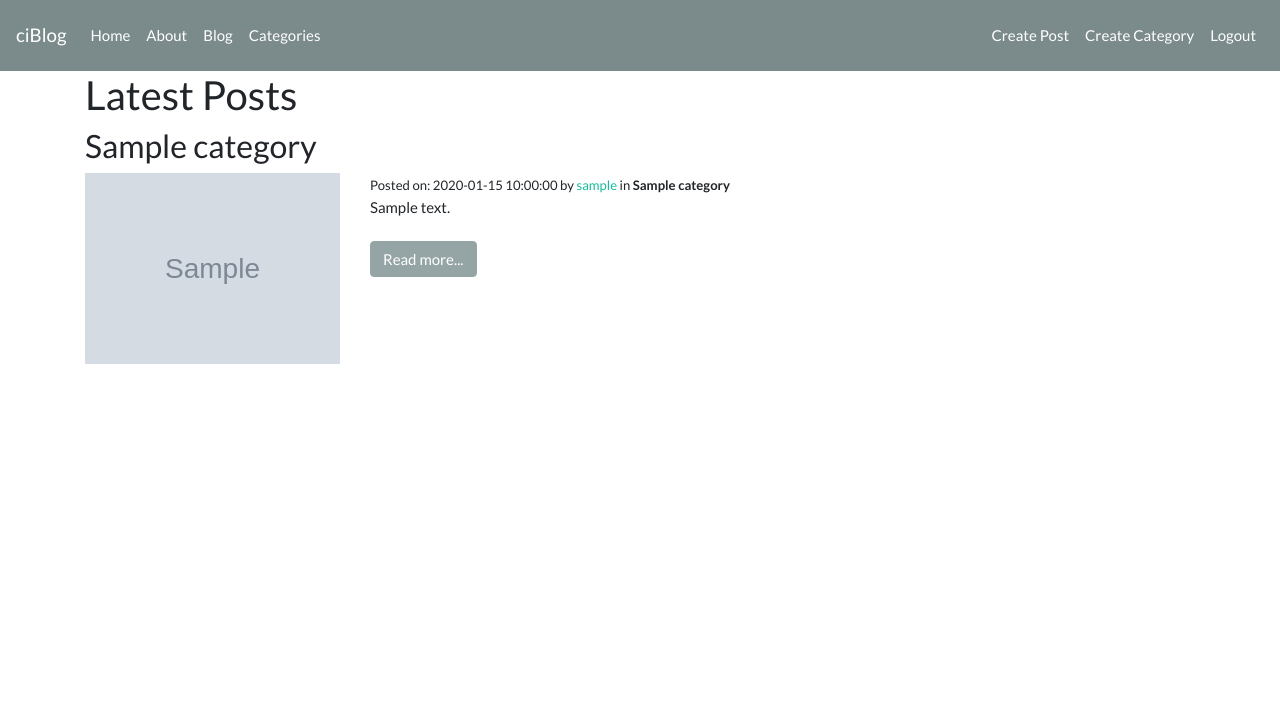
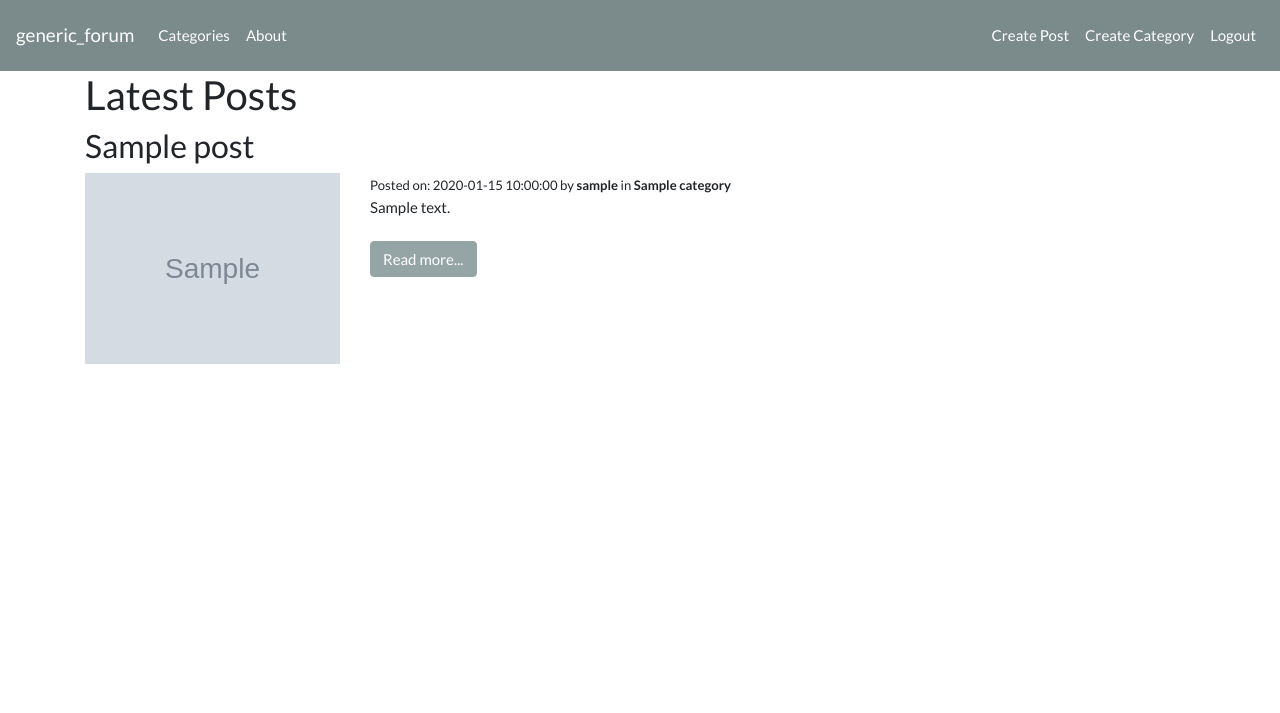
Before and after one commit to dephil29/ciblog, a CodeIgniter app: page /ciblog/posts in a window 1280 px wide. Shown: the top 713 px of the page. Run offline with CodeIgniter, Linux system fonts and the light colour scheme; the visitor is signed in with stand-in values (Sample User, id 1); tables that the repository leaves empty or names only in its code hold one stand-in row (values such as "Sample post"); grey boxes marked "Sample" are stand-in pictures; some libraries are stand-ins or nearby versions.

Commit message:
fixed time, added username on post index on main post page and by category, changed name again, minor css changes, added file upload to edit page but still need to make it work

```diff
--- a/application/controllers/Pages.php
+++ b/application/controllers/Pages.php
@@ -1,7 +1,8 @@
 <?php
   class Pages extends CI_Controller{
-    public function view($page = 'home'){
+    public function view($page = '/posts'){
       if(!file_exists(APPPATH.'views/pages/'.$page.'.php')){
+        redirect('/posts');
         show_404();
       }
 
--- a/application/controllers/Posts.php
+++ b/application/controllers/Posts.php
@@ -4,7 +4,7 @@
       // Pagination config
       $config['base_url'] = base_url() . 'posts/index/' ;
       $config['total_rows'] = $this->db->count_all('posts');
-      $config['per_page'] = 20;
+      $config['per_page'] = 10;
       $config['uri_segment'] = 3;
       $config['attributes'] = array('class' => 'pagination-link');
 
@@ -41,13 +41,10 @@
       if(!$this->session->userdata('logged_in')){
         redirect('users/login');
       }
-
       $data['title'] = 'Create Post';
       $data['categories'] = $this->post_model->get_categories();
-
       $this->form_validation->set_rules('title', 'Title', 'required');
       $this->form_validation->set_rules('body', 'Body', 'required');
-
       if($this->form_validation->run() === FALSE){
         $this->load->view('templates/header');
         $this->load->view('posts/create', $data);
@@ -55,12 +52,7 @@
       }else{
         $config['upload_path'] = 'C:/xampp/htdocs/ciblog/assets/images/posts/';
         $config['allowed_types'] = 'gif|jpg|png';
-        // $config['max_size'] = '2048';
-        // $config['max_width'] = '500';
-        // $config['max_height'] = '500';
-
         $this->load->library('upload', $config);
-
         if(!$this->upload->do_upload()){
           $errors = array('error' => $this->upload->display_errors());
           $post_image = 'noimage.jpg';
@@ -68,12 +60,10 @@
           $data = array('upload_data' => $this->upload->data());
           $post_image = $_FILES['userfile']['name'];
         }
-
         $this->post_model->create_post($post_image);
         $this->session->set_flashdata('post_created', 'Your post has been created');
         redirect('posts');
       }
-
     }
 
     public function delete($id){
@@ -111,11 +101,21 @@
     }
 
     public function update(){
-      // Check login
       if(!$this->session->userdata('logged_in')){
         redirect('users/login');
+      }else{
+        $config['upload_path'] = 'C:/xampp/htdocs/ciblog/assets/images/posts/';
+        $config['allowed_types'] = 'gif|jpg|png';
+        $this->load->library('upload', $config);
+        if(!$this->upload->do_upload()){
+          $errors = array('error' => $this->upload->display_errors());
+          $post_image = 'noimage.jpg';
+        }else{
+          $data = array('upload_data' => $this->upload->data());
+          $post_image = $_FILES['userfile']['name'];
+        }
       }
-      $this->post_model->update_post();
+      $this->post_model->update_post($post_image);
       $this->session->set_flashdata('post_updated', 'Your post has been updated');
       redirect('posts');
     }
--- a/application/models/Post_model.php
+++ b/application/models/Post_model.php
@@ -9,13 +9,36 @@
         $this->db->limit($limit, $offset);
       }
 
+      // ORIGINAL, DO NOT EDIT FURTHER, EDIT IS DIRECTLY BELOW
+      // if($slug === FALSE){
+      //   $this->db->order_by('posts.id', 'DESC');
+      //   $this->db->join('users', 'users.id = posts.user_id');
+      //   $this->db->join('categories', 'categories.id = posts.category_id');
+      //   $query = $this->db->get('posts');
+      //   return $query->result_array();
+      // }
+
       if($slug === FALSE){
         $this->db->order_by('posts.id', 'DESC');
+        $this->db->select('
+          posts.title,
+          posts.post_image,
+          posts.created_at as pca,
+          posts.body,
+          posts.slug,
+          users.username as username,
+          categories.name as cat_name
+        ');
+        $this->db->from('posts');
+        $this->db->join('categories', 'categories.id = posts.category_id');
         $this->db->join('users', 'users.id = posts.user_id');
-        $this->db->join('categories', 'categories.id = posts.category_id');
-        $query = $this->db->get('posts');
+        // $this->db->where('posts.id', $post_id);
+
+        $query = $this->db->get();
         return $query->result_array();
       }
+
+      // END EDIT
 
       $query = $this->db->get_where('posts', array('slug' => $slug));
       return $query->row_array();
@@ -42,14 +65,15 @@
       return true;
     }
 
-    public function update_post(){
+    public function update_post($post_image){
       $slug = url_title($this->input->post('title'));
 
       $data = array(
         'title' => $this->input->post('title'),
         'slug' => $slug,
         'body' => $this->input->post('body'),
-        'category_id' => $this->input->post('category_id')
+        'category_id' => $this->input->post('category_id'),
+        'post_image' => $post_image
       );
 
       $this->db->where('id', $this->input->post('id'));
@@ -61,11 +85,33 @@
       $query = $this->db->get('categories');
       return $query->result_array();
     }
+    // ORIGINAL, DO NOT EDIT
+    // public function get_posts_by_category($category_id){
+    //   $this->db->order_by('posts.id', 'DESC');
+    //   $this->db->join('categories', 'categories.id = posts.category_id');
+    //   $query = $this->db->get_where('posts', array('category_id' => $category_id));
+    //   return $query->result_array();
+    // }
+
+    // EDIT
 
     public function get_posts_by_category($category_id){
       $this->db->order_by('posts.id', 'DESC');
+      $this->db->select('
+        posts.title,
+        posts.post_image,
+        posts.created_at as pca,
+        posts.body,
+        posts.slug,
+        users.username as username,
+        categories.name as cat_name
+      ');
+      $this->db->from('posts');
       $this->db->join('categories', 'categories.id = posts.category_id');
-      $query = $this->db->get_where('posts', array('category_id' => $category_id));
+      $this->db->join('users', 'users.id = posts.user_id');
+      $query = $this->db->get_where($this, array('category_id' => $category_id));
       return $query->result_array();
     }
+
+    // END EDIT
   }
--- a/application/views/pages/about.php
+++ b/application/views/pages/about.php
@@ -1,2 +1,2 @@
 <h2><?= $title ?></h2>
-<p>This is ciBlog 1.0</p>
+<p>This is a project to help me get familiar with PHP. It is from <a href="https://www.youtube.com/watch?v=I752ofYu7ag&list=PLillGF-RfqbaP_71rOyChhjeK1swokUIS">this youtube series</a>.</p>
--- a/application/views/posts/edit.php
+++ b/application/views/posts/edit.php
@@ -21,5 +21,9 @@
       <?php endforeach; ?>
     </select>
   </div>
+  <div class="form-group">
+    <label>Upload Image</label>
+    <input type="file" name="userfile" size="20">
+  </div>
   <button type="submit" class="btn btn-secondary">Submit</button>
 </form>
--- a/application/views/posts/index.php
+++ b/application/views/posts/index.php
@@ -6,7 +6,11 @@
       <img class="thumb" src="<?php echo site_url(); ?>assets/images/posts/<?php echo $post['post_image']; ?>" alt="">
     </div>
     <div class="col-md-9">
-      <small>Posted on: <?php echo $post['created_at']; ?> by <a href="<?php echo site_url('/users/' . $post['username']); ?>"><?php echo $post['username']; ?></a> in <strong><?php echo $post['name']; ?></strong></small>
+      <small>
+        Posted on: <?php echo $post['pca']; ?>
+        by <strong><?php echo $post['username']; ?></strong>
+        in <strong><?php echo $post['cat_name']; ?></strong>
+      </small>
       <br>
       <?php echo word_limiter($post['body'], 50); ?>
       <br><br>
--- a/application/views/templates/footer.php
+++ b/application/views/templates/footer.php
@@ -1,6 +1,8 @@
-</div>
-<script>
-  CKEDITOR.replace('editor1');
-</script>
-</body>
+    </div>
+    <script>
+      CKEDITOR.replace('editor1');
+    </script>
+    <script src="https://code.jquery.com/jquery-3.3.1.min.js"></script>
+    <script src="https://maxcdn.bootstrapcdn.com/bootstrap/4.0.0/js/bootstrap.min.js"></script>
+  </body>
 </html>
--- a/application/views/templates/header.php
+++ b/application/views/templates/header.php
@@ -11,21 +11,17 @@
 </head>
 <body>
 <nav class="navbar navbar-expand-lg navbar-dark bg-dark">
-  <a class="navbar-brand" href="<?php echo base_url(); ?>">ciBlog</a>
-
+  <a class="navbar-brand" href="<?php echo base_url(); ?>">generic_forum</a>
+  <button class="navbar-toggler" type="button" data-toggle="collapse" data-target="#navbarColor02" aria-controls="navbarColor02" aria-expanded="false" aria-label="Toggle navigation">
+    <span class="navbar-toggler-icon"></span>
+  </button>
   <div class="collapse navbar-collapse" id="navbarColor02">
     <ul class="navbar-nav mr-auto">
       <li class="nav-item">
-        <a class="nav-link" href="<?php echo base_url(); ?>">Home <span class="sr-only">(current)</span></a>
+        <a class="nav-link" href="<?php echo base_url(); ?>categories">Categories</a>
       </li>
       <li class="nav-item">
         <a class="nav-link" href="<?php echo base_url(); ?>about">About</a>
-      </li>
-      <li class="nav-item">
-        <a class="nav-link" href="<?php echo base_url(); ?>posts">Blog</a>
-      </li>
-      <li class="nav-item">
-        <a class="nav-link" href="<?php echo base_url(); ?>categories">Categories</a>
       </li>
     </ul>
     <ul class="nav navbar-nav navbar-right">
--- a/assets/css/style.css
+++ b/assets/css/style.css
@@ -1,6 +1,11 @@
+body{
+  padding-bottom: 20rem;
+}
+
 .blog-alert{
   margin-top: 10px;
 }
+
 .post-date{
   background: #f4f4f4;
   padding: 4px;
@@ -12,8 +17,20 @@
   margin: 0 auto;
 }
 
+.image-container img{
+  max-width: 100%;
+}
+
 .thumb{
   max-width: 100%;
+}
+
+.post-body{
+  margin-top: 10px;
+}
+
+.delete-button{
+  margin-top: 10px;
 }
 
 .pagination-links{
```
Also changed, not shown: application/controllers/Comments.php (+5 -2 lines), application/views/posts/view.php (+5 -2 lines), 1 other file.
